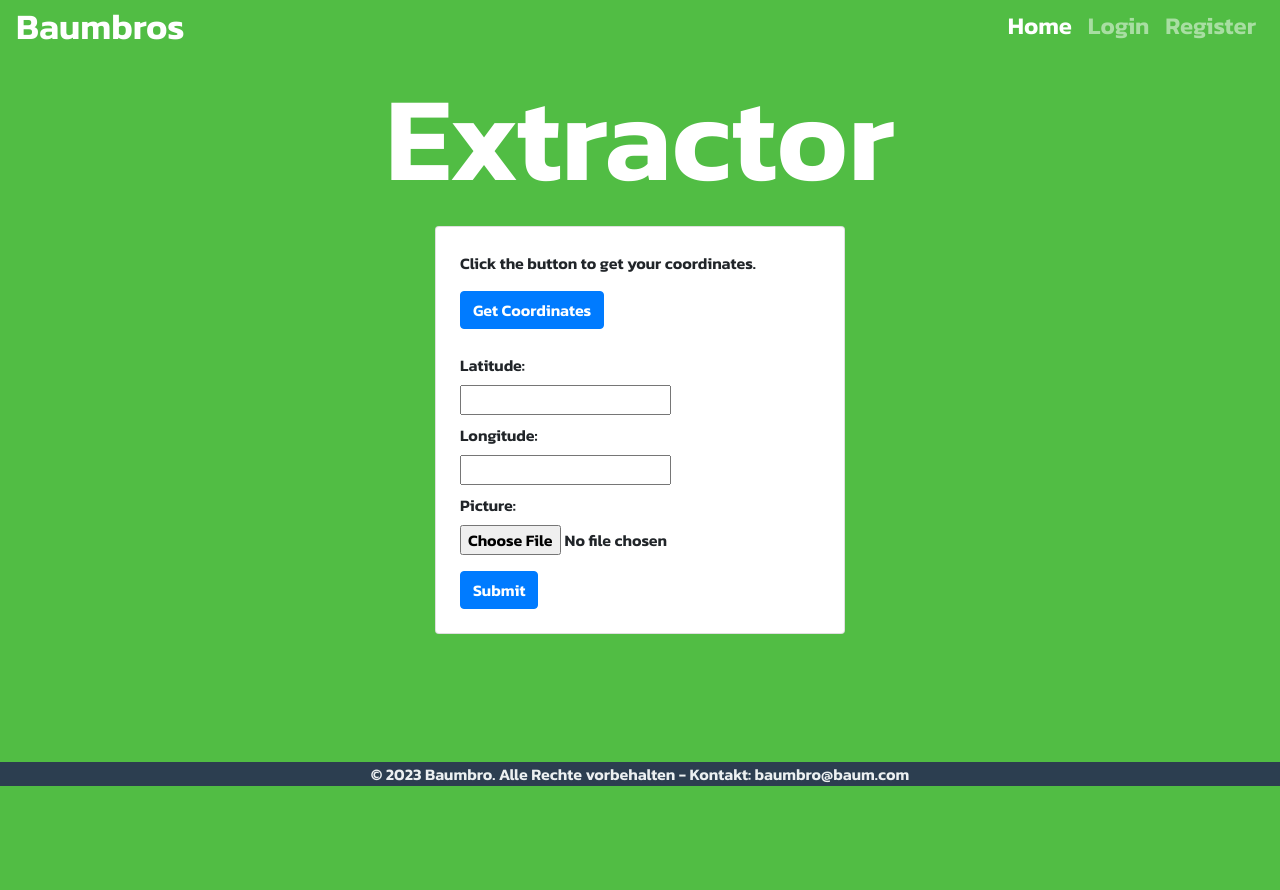
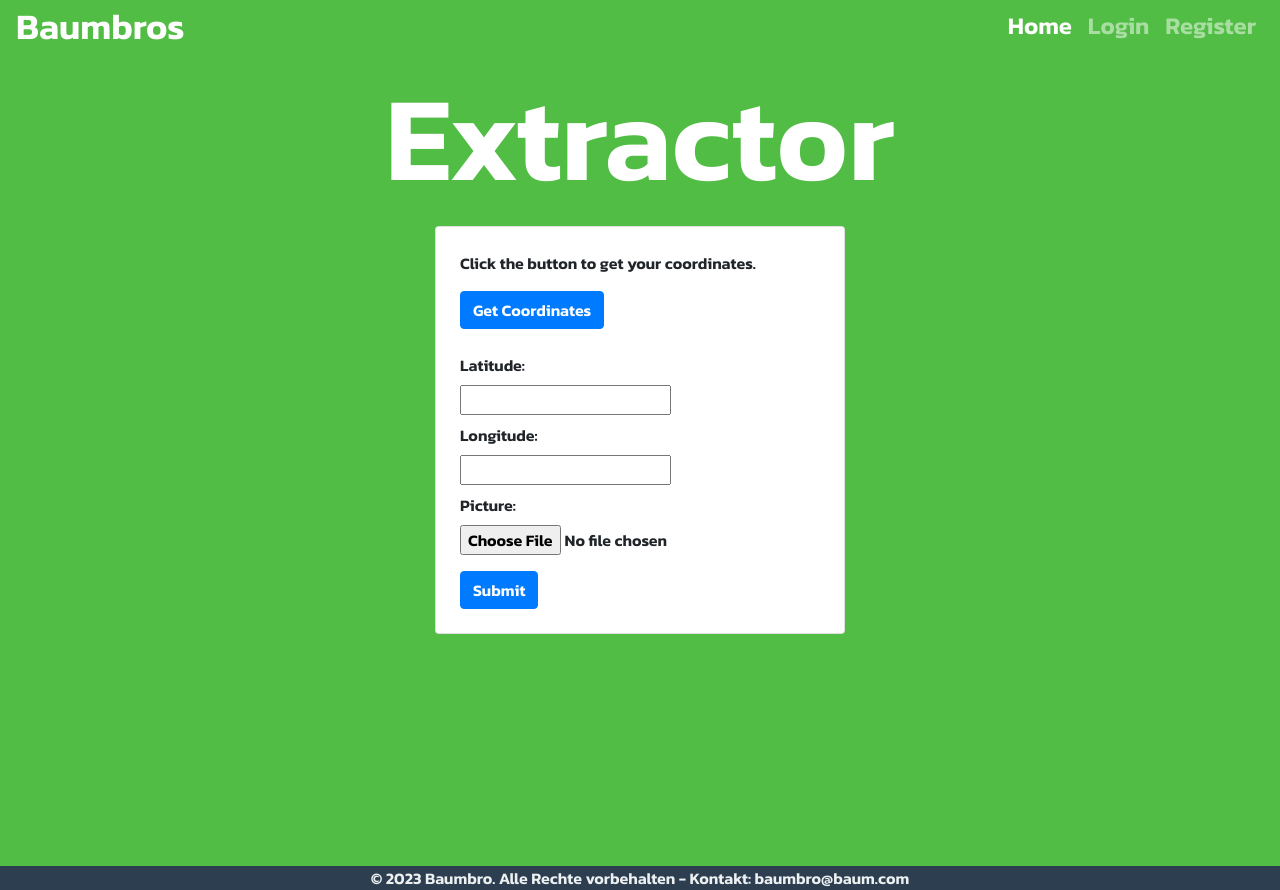
Before and after one commit to carlottostromstedt/baumbro, a Flask app: page /extract in a window 1280 px wide. Shown: the part 14-904 px from the top of the page. Before the commit the page ends 800 px from the top, so only its background shows below. Run offline with Flask 3, Linux system fonts and the light colour scheme; some libraries are stand-ins or nearby versions.

Commit message:
anständiger footer

```diff
--- a/static/css/styles.css
+++ b/static/css/styles.css
@@ -1,6 +1,5 @@
 body {
     background-color: #51BD44;
-    height: 100vh
   }
 
 .login-container{
@@ -41,8 +40,6 @@ footer {
     background-color: #2c3e50;
     color: #ecf0f1;
     text-align: center;
-    position: fixed;
-    bottom: 0;
     width: 100%;
 }
 
@@ -117,6 +114,10 @@ footer > p {
     height: 78vh;
 }
 
+.extractor-block{
+    height: 100vh;
+}
+
 @media only screen and (max-width: 600px) {
     .page-title {
         padding-top: 5px;
--- a/templates/extract.html
+++ b/templates/extract.html
@@ -3,10 +3,10 @@
 {% block content %}
 <script src="{{ url_for('static', filename='js/extract.js') }}"></script>
 
+<div class="extractor-block">
     <div class="d-flex justify-content-center">
         <h1 class="page-title">Extractor</h1>
     </div>
-
 
     <div class="extract-container mt-2">
 
@@ -30,4 +30,5 @@
             </div>
         </div>
     </div>
+</div>
 {% endblock %}
```
Lines whose indentation alone changed are shown as unchanged.
